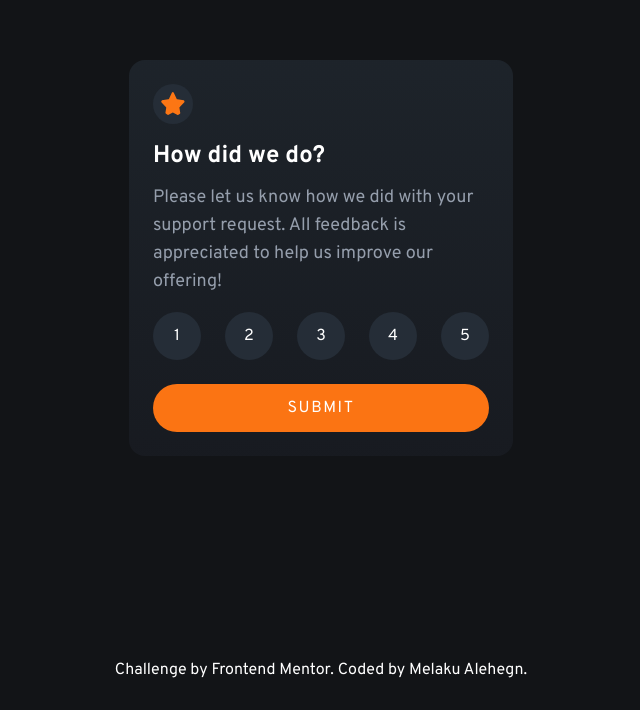
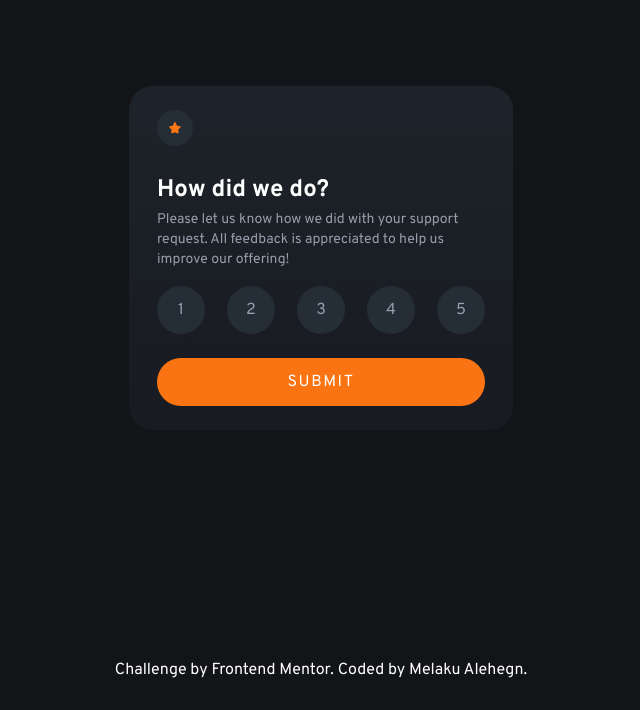
Before and after one commit to MelakuAlehegn/interactive-rating-component, a website: page index.html in a window 1280 px wide. Shown: the part 142-852 px from the top of the page, without its empty margins (319-959 px from the left). Drawn offline with Linux system fonts and the light colour scheme.

Commit message:
css fixes

```diff
--- a/index.html
+++ b/index.html
@@ -14,28 +14,28 @@
 
 <body class="bg-veryDarkBlue font-sans text-base flex flex-col items-center">
   <main class="text-white flex h-screen items-center justify-center p-6 mb-0">
-    <div class="card bg-gradient-to-b from-from-50 to-to-50 flex flex-col justify-center p-6 rounded-2xl sm:w-96">
+    <div class="card bg-gradient-to-b from-from-50 to-to-50 flex flex-col justify-center py-6 px-7 rounded-3xl sm:w-96">
       <div>
-        <img class="bg-darkBlue p-2 rounded-full w-10 h-10" src="./images/icon-star.svg" alt="star icon" />
+        <img class="bg-darkBlue p-3 rounded-full w-9 h-9" src="./images/icon-star.svg" alt="star icon" />
       </div>
-      <h3 class="mt-4 font-bold text-2xl">How did we do?</h3>
-      <p class="mt-3 text-lightGrey text-lg"> Please let us know how we did with your support request. All feedback is
+      <h3 class="mt-7 font-bold text-2xl">How did we do?</h3>
+      <p class="mt-1 text-lightGrey text-sm"> Please let us know how we did with your support request. All feedback is
         appreciated to help us improve our offering! </p>
       <ul class="flex justify-between mt-4">
         <li><button value="1"
-            class="btn bg-darkBlue w-12 h-12 rounded-full flex justify-center items-center hover:bg-orange transition duration-300">1</button>
+            class="btn bg-darkBlue text-lightGrey w-12 h-12 rounded-full flex justify-center items-center hover:bg-orange transition duration-300">1</button>
         </li>
         <li><button value="2"
-            class="btn bg-darkBlue w-12 h-12 rounded-full flex justify-center items-center hover:bg-orange transition duration-300">2</button>
+            class="btn bg-darkBlue text-lightGrey w-12 h-12 rounded-full flex justify-center items-center hover:bg-orange transition duration-300">2</button>
         </li>
         <li><button value="3"
-            class="btn bg-darkBlue w-12 h-12 rounded-full flex justify-center items-center hover:bg-orange transition duration-300">3</button>
+            class="btn bg-darkBlue text-lightGrey w-12 h-12 rounded-full flex justify-center items-center hover:bg-orange transition duration-300">3</button>
         </li>
         <li><button value="4"
-            class="btn bg-darkBlue w-12 h-12 rounded-full flex justify-center items-center hover:bg-orange transition duration-300">4</button>
+            class="btn bg-darkBlue text-lightGrey w-12 h-12 rounded-full flex justify-center items-center hover:bg-orange transition duration-300">4</button>
         </li>
         <li><button value="5"
-            class="btn bg-darkBlue w-12 h-12 rounded-full flex justify-center items-center hover:bg-orange transition duration-300">5</button>
+            class="btn bg-darkBlue text-lightGrey w-12 h-12 rounded-full flex justify-center items-center hover:bg-orange transition duration-300">5</button>
         </li>
       </ul>
       <button id="submit" type="submit"
```
Also changed, not shown: css/main.css, main.js (line endings or trailing spaces).
